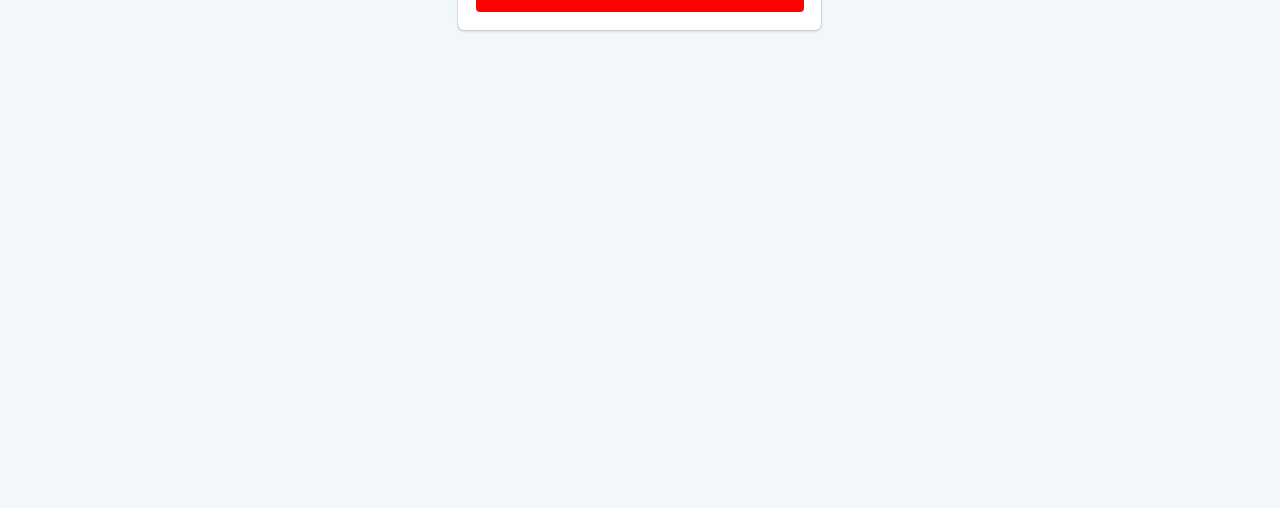
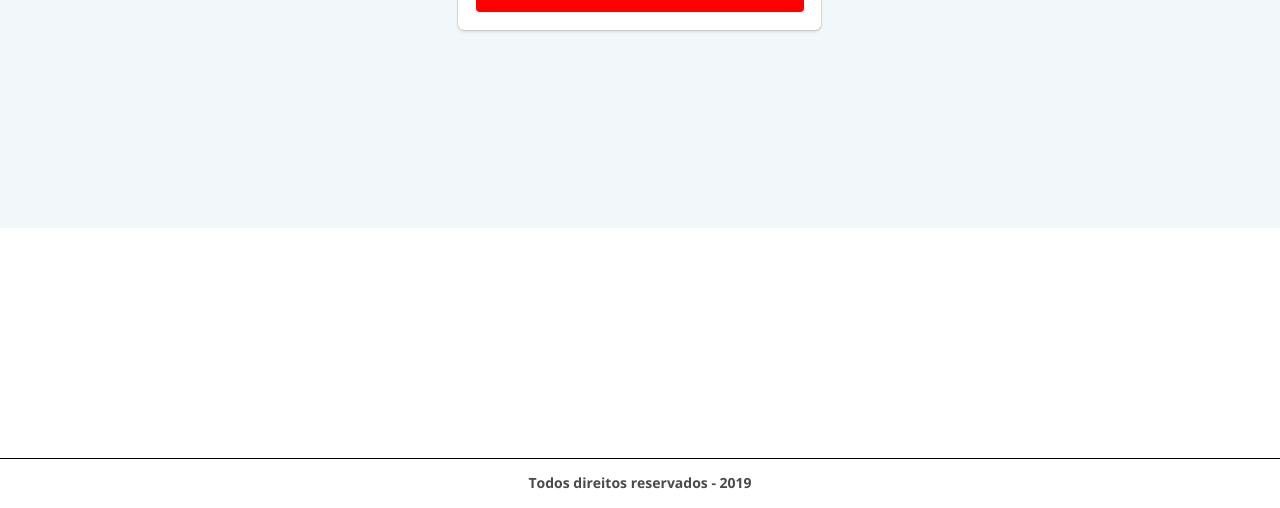
Before and after one commit to Williams25/music_eventV.1.0, a PHP site: page / in a window 1280 px wide. Shown: the part 572-1080 px from the top of the page. Before the commit the page ends 604 px from the top, so only its background shows below. Run offline with PHP 8.4, Linux system fonts and the light colour scheme.

Commit message:
rodape feito

```diff
--- a/css/main_principal.css
+++ b/css/main_principal.css
@@ -42,3 +42,14 @@
   height: 40%;
   padding: 2%;
 }
+footer{
+  margin-top: 18%;
+  height: 50px;
+  border-top: 1px solid black;
+  width: 100%;
+}
+footer p{
+  text-align: center;
+  margin-top: 1%;
+  width: 100%;
+}
--- a/index.php
+++ b/index.php
@@ -12,6 +12,7 @@ session_start();
 	<meta name="viewport" content="width=device-width, initial-scale=1">
 	<title>Sistema de Login - PHP + MySQL - Canal TI</title>
 	<link href="https://fonts.googleapis.com/css?family=Open+Sans:300,400,700" rel="stylesheet">
+	<link rel="stylesheet" href="css/main_principal.css" />
 	<link rel="stylesheet" href="css/bulma.min.css" />
 	<link rel="stylesheet" type="text/css" href="css/login.css">
 </head>
@@ -57,6 +58,9 @@ session_start();
 			</div>
 		</div>
 	</section>
+	<?php
+  require_once "rodape.php"
+?>
 </body>
 
 </html>
--- a/painel.php
+++ b/painel.php
@@ -10,6 +10,7 @@ include 'verifica_login.php';
     <meta name="viewport" content="width=device-width, initial-scale=1.0">
     <meta http-equiv="X-UA-Compatible" content="ie=edge">
     <link rel="stylesheet" href="css/bulma.min.css" />
+    <link rel="stylesheet" href="css/main_principal.css" />
     <title>Music Event</title>
 </head>
 <body>
@@ -130,5 +131,8 @@ if (isset($_GET['mensagem']) && (!empty($_GET['mensagem']))) {
 }
 
 ?>
+<?php
+  require_once "rodape.php"
+?>
 </body>
 </html>
--- a/pesquisar.php
+++ b/pesquisar.php
@@ -94,3 +94,6 @@ include 'verifica_login.php';
     endif;
   ?>
 </div>
+<?php
+  require_once "rodape.php"
+?>
--- a/principal.php
+++ b/principal.php
@@ -116,3 +116,6 @@ if ($total > 0) {
 // tira o resultado da busca da memória
 mysqli_free_result($result);
 ?>
+<?php
+  require_once "rodape.php"
+?>
--- /dev/null
+++ b/rodape.php
@@ -0,0 +1,3 @@
+<footer>
+  <p>Todos direitos reservados - 2019</p>
+</footer>
--- a/usuario.php
+++ b/usuario.php
@@ -10,6 +10,7 @@ include 'verifica_login.php';
     <meta name="viewport" content="width=device-width, initial-scale=1.0">
     <meta http-equiv="X-UA-Compatible" content="ie=edge">
     <link rel="stylesheet" href="css/bulma.min.css" />
+    <link rel="stylesheet" href="css/main_principal.css" />
     <title>Music Event</title>
 </head>
 <body>
@@ -167,5 +168,8 @@ if (isset($_GET['mensagem']) && (!empty($_GET['mensagem']))) {
 }
 
 ?>
+<?php
+  require_once "rodape.php"
+?>
 </body>
 </html>
```
Also changed, not shown: 1 other file.
